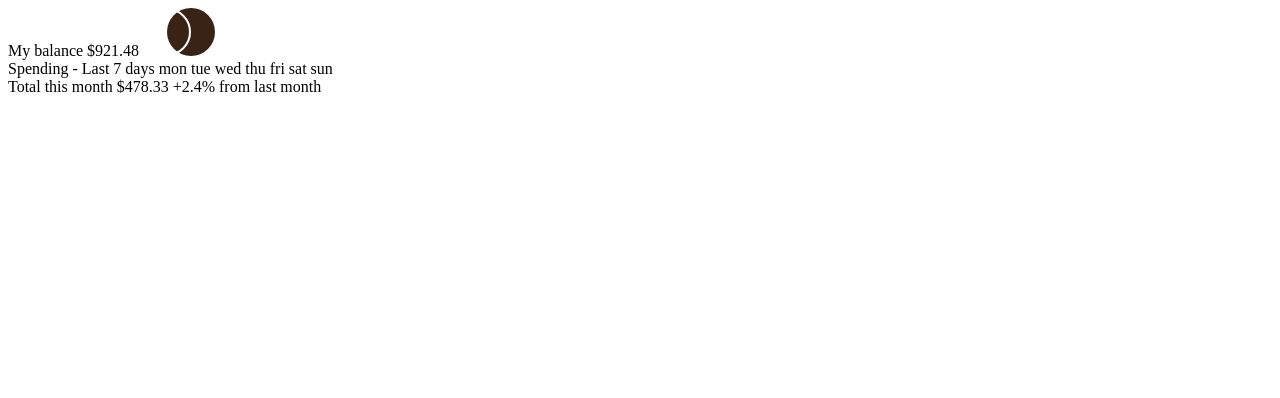
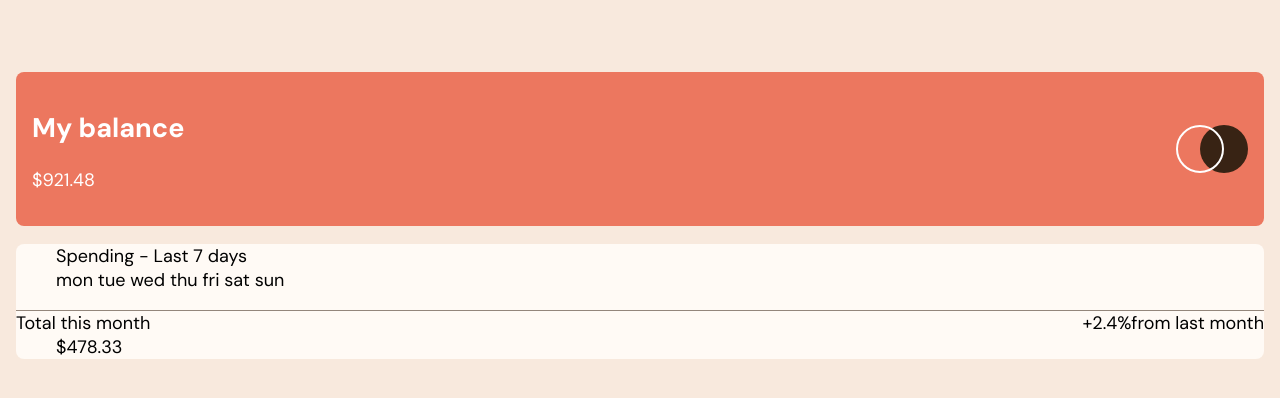
Before and after one commit to st-cloud/expenses-chart-component, a website: page index.html in a window 1280 px wide. Drawn offline with Linux system fonts and the light colour scheme.

Commit message:
Template work and styling

```diff
--- a/index.html
+++ b/index.html
@@ -3,25 +3,26 @@
 <head>
   <meta charset="UTF-8">
   <meta name="viewport" content="width=device-width, initial-scale=1.0">
-
+  <link rel="stylesheet" href="./styles/index.css">
   <link rel="icon" type="image/png" sizes="32x32" href="./images/favicon-32x32.png">
-
+  <link rel="preconnect" href="https://fonts.googleapis.com">
+  <link rel="preconnect" href="https://fonts.gstatic.com" crossorigin>
+  <link href="https://fonts.googleapis.com/css2?family=DM+Sans:wght@400;700&display=swap" rel="stylesheet">
   <title>Frontend Mentor | Expenses chart component</title>
-
-  <style>
-  </style>
 </head>
 <body>
   <main>
-    <div class="card">
-      My balance
-      $921.48
-      <img class="logo" src="./images/logo.svg"/>
+    <section class="card card--header header">
+      <div class="header__text">
+        <h1 class="header__title">My balance</h1>
+        <p class="header__value">$921.48</p>
       </div>
-    <div class="card">
-      <div>
-        Spending - Last 7 days
-
+      <img class="header__logo" src="./images/logo.svg"/>
+    </section>
+    <section class="card card--main">
+      <figure class="chart">
+        <figcaption class="chart__title">Spending - Last 7 days</figcaption>
+        <div class="chart__value">
           mon
           tue
           wed
@@ -30,14 +31,18 @@
           sat
           sun
         </div>
-      <div>
-        Total this month
-        $478.33
-
-        +2.4%
-        from last month
+      </figure>
+      <dl class="footer">
+        <div class="total">
+          <dt class="total__title">Total this month</dt>
+          <dd class="total__value">$478.33</dd>
         </div>
+        <div class="change">
+          <dt class="change__title">from last month</dt>
+          <dd class="change__value">+2.4%</dd>
         </div>
+      </dl>
+    </section>
   </main>
   <!-- <footer>
     <div class="attribution">
@@ -45,5 +50,6 @@
       Coded by <a href="#">Grace Brown</a>.
     </div>
   </footer>  -->
+  <script src="./scripts/main.js"></script>
 </body>
 </html>
--- /dev/null
+++ b/styles/index.css
@@ -0,0 +1,52 @@
+:root {
+    /* Colors */
+    --soft-red: hsl(10, 79%, 65%);
+    --cyan: hsl(186, 34%, 60%);
+    --dark-brown: hsl(25, 47%, 15%);
+    --medium-brown: hsl(28, 10%, 53%);
+    --cream: hsl(27, 66%, 92%);
+    --pale-orange: hsl(33, 100%, 98%);
+
+    /* Typography */
+    --font-family: 'DM Sans', sans-serif;
+    --font-size--body: 18px;
+
+    /* Layout */
+    /* The designs were created to the following widths: */
+    /* - Mobile: 375px */
+    /* - Desktop: 1440px */
+}
+
+body {
+    background-color: var(--cream);
+    font-family: var(--font-family);
+    font-size: var(--font-size--body);
+    padding: 4rem .5rem;
+}
+
+.card {
+    border-radius: .5rem;
+}
+
+.card.card--header {
+    background-color: var(--soft-red);
+    color: white;
+    display: flex;
+    justify-content: space-between;
+    padding: 1rem;
+}
+
+.card.card--main {
+    background-color: var(--pale-orange);
+}
+
+.footer {
+    border-top: 1px solid var(--medium-brown);
+    display: flex;
+    justify-content: space-between;
+}
+
+.footer div:nth-child(even) {
+    display: flex;
+    flex-direction: row-reverse;
+}
```
Also changed, not shown: package.json (added, +20 -0 lines), scripts/main.js (added), 1 other file. Lines whose indentation alone changed are shown as unchanged.
